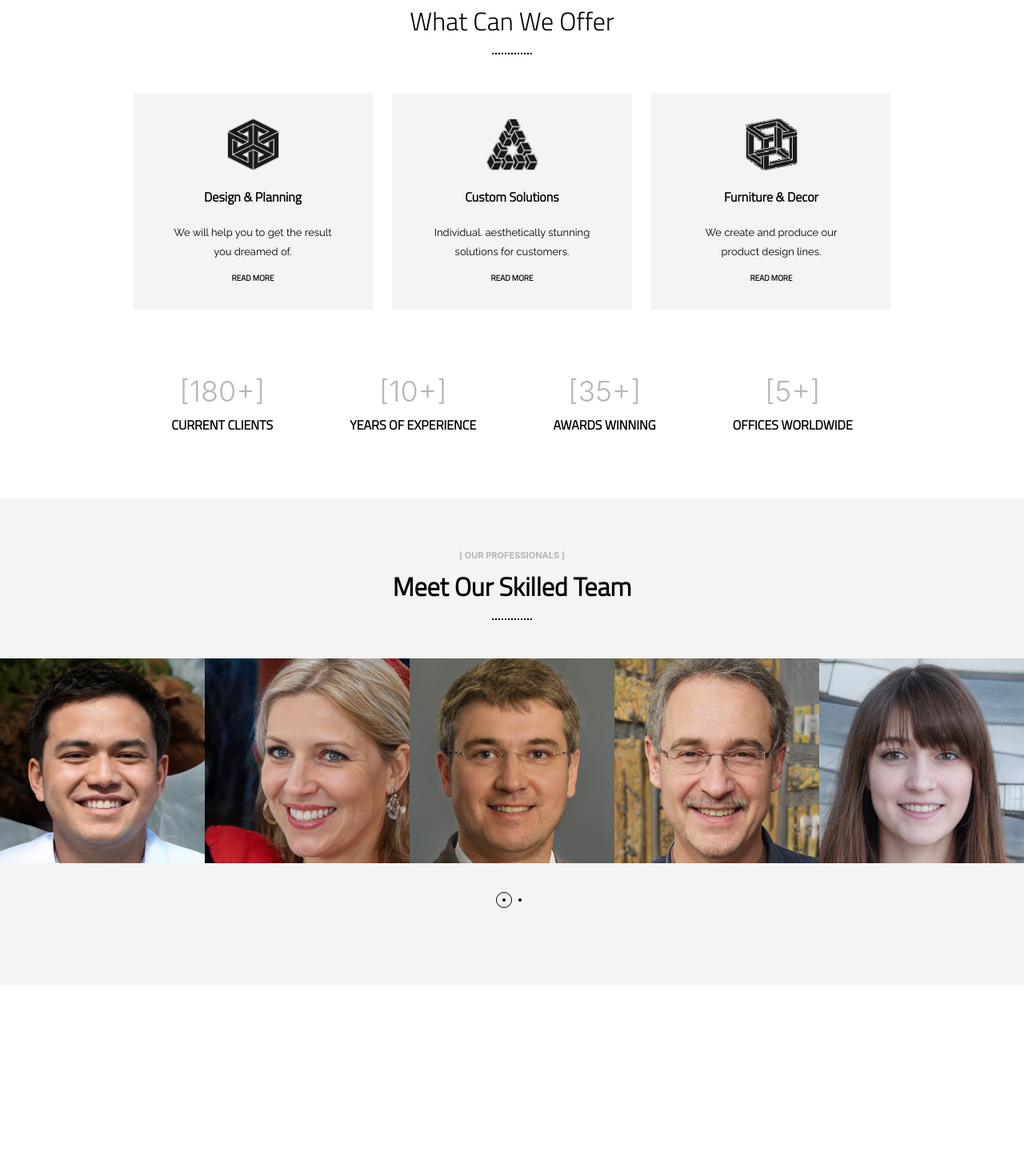
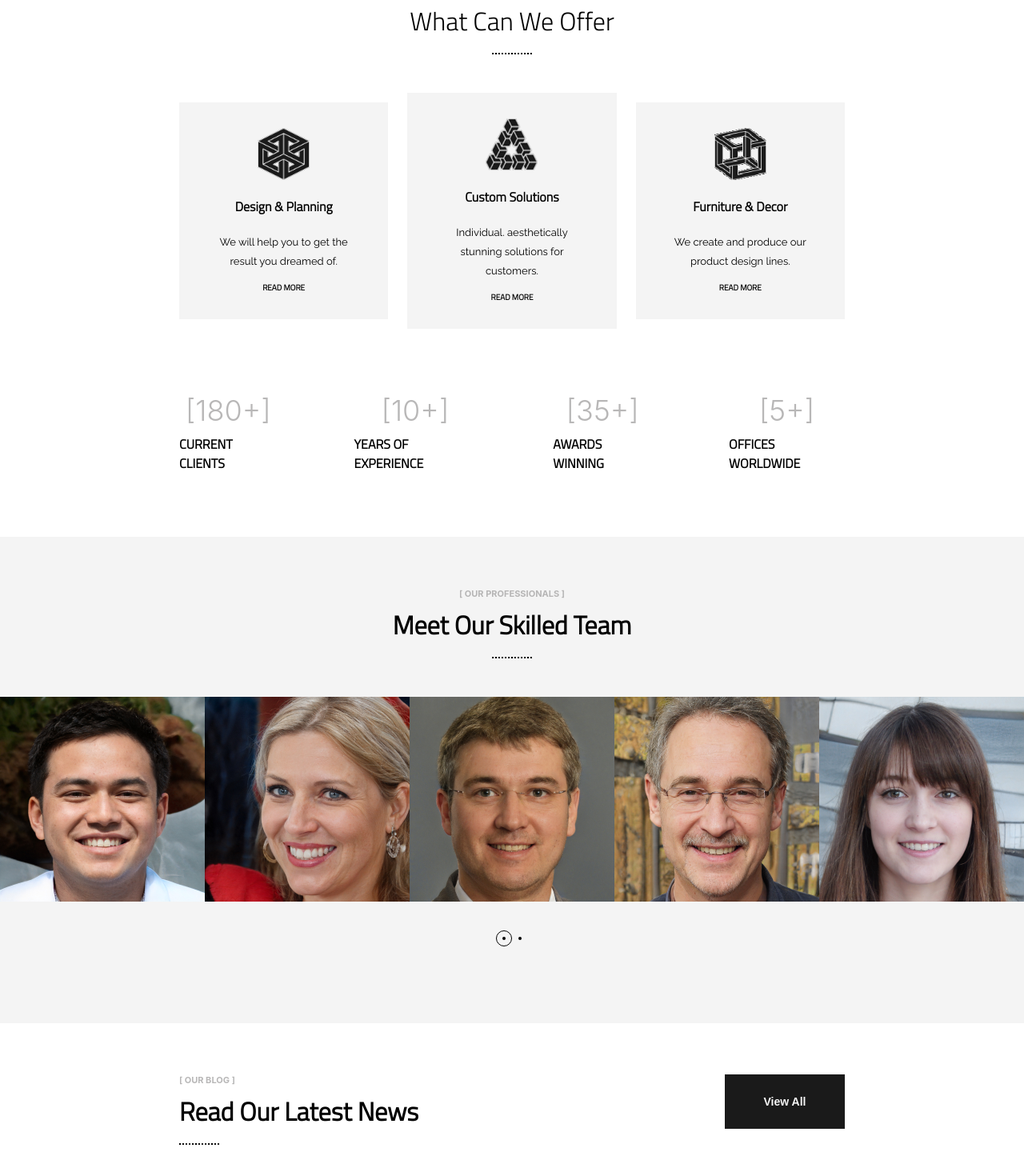
Before and after one commit to SharjeelSIqbal/headwire-assessment, a React (Create React App) app: page / in a window 1280 px wide. Shown: the part 1108-2578 px from the top of the page at 80% size. Before the commit the page ends 2339 px from the top, so only its background shows below. Built offline with nearby package versions, Linux system fonts and the light colour scheme; a web font is replaced by a local one.

Commit message:
set up building blocks for the block section with components and styles

```diff
--- a/src/App.jsx
+++ b/src/App.jsx
@@ -1,4 +1,4 @@
-import {  Founder, About, HeaderSection, MeetOurTeam } from './components'
+import {  Founder, About, HeaderSection, MeetOurTeam, Blog } from './components'
 
 const App = () => (
   <>
@@ -6,6 +6,7 @@ const App = () => (
     <Founder />
     <About />
     <MeetOurTeam />
+    <Blog />
   </>
   )
 
--- a/src/components/about.jsx
+++ b/src/components/about.jsx
@@ -18,8 +18,8 @@ const AboutUs = () => {
   }]
 
   return (
-    <div id='#about-us' className='about-us-section'>
-      <div className='about-us-container column-center m-center'>
+    <div id='#about-us' className='ptb-4'>
+      <div className='w-container column-center m-center'>
         <div className='column-center'>
           <BracketHeading> OUR SERVICES </BracketHeading>
           <SectionSubHeading className='section-heading'>What Can We Offer</SectionSubHeading>
--- /dev/null
+++ b/src/components/blog.jsx
@@ -0,0 +1,24 @@
+import '../css/blog.css'
+import { BracketHeading, SectionSubHeading } from './layout'
+
+const Blog = () => (
+  <div className='ptb-4'>
+    <div id='blog' className='w-container column m-center'>
+      <div className="flex space-between">
+        <div className='column'>
+          <BracketHeading> OUR BLOG </BracketHeading>
+          <SectionSubHeading>Read Our Latest News</SectionSubHeading>
+          <div className='border-dotted' />
+        </div>
+        <button className='blog-button'>
+          View All
+        </button>
+      </div>
+      <div className="row-center">
+
+      </div>
+    </div>
+  </div>
+)
+
+export default Blog
--- /dev/null
+++ b/src/components/blog/blog-card-container.jsx
@@ -0,0 +1,6 @@
+const BlogCardContainer = () => (
+  <div className="row-center w-100">
+
+  </div>
+)
+export default BlogCardContainer
--- /dev/null
+++ b/src/components/blog/index.js
@@ -0,0 +1,7 @@
+import { default as BlogCardContainer } from './blog-card-container'
+import { default as BlogCard } from './blog-card'
+
+export {
+  BlogCard,
+  BlogCardContainer
+}
--- a/src/components/index.js
+++ b/src/components/index.js
@@ -2,9 +2,12 @@ import { default as HeaderSection } from './header-section'
 import { default as Founder } from './founder'
 import { default as About } from './about'
 import { default as MeetOurTeam } from './meet-our-team'
+import { default as Blog } from './blog'
+
 
 export {
   About,
+  Blog,
   Founder,
   HeaderSection,
   MeetOurTeam
--- a/src/css/about-us.css
+++ b/src/css/about-us.css
@@ -1,11 +1,3 @@
-.about-us-card-container {
-  max-width: 75%;
-}
-
-.about-us-section {
-  margin: 4rem 0;
-}
-
 .icon-100 {
   width: 65px;
   height: 65px;
@@ -13,7 +5,6 @@
 
 .about-us-card {
   background-color: #F4F4F4;
-  width: 300px;
 }
 
 .about-card-context {
--- /dev/null
+++ b/src/css/blog.css
@@ -0,0 +1,14 @@
+.blog-section {
+
+
+}
+
+
+.blog-button {
+  height: 4.25rem;
+  width: 150px;
+  font-size: 14px;
+  font-weight: bold;
+  background-color: #1A1A1A;
+  color: whitesmoke;
+}
--- a/src/css/layout.css
+++ b/src/css/layout.css
@@ -95,6 +95,10 @@
 
 .mtb-2{
   margin: 2rem 0;
+}
+
+.ptb-4 {
+  padding: 4rem 0;
 }
 
 
@@ -213,6 +217,10 @@ width: 25%;
   width: 100%
 }
 
+.w-container {
+   max-width: 65%;
+}
+
 
 /* Shapes and Icons */
 
```
Also changed, not shown: src/components/blog/blog-card.jsx (added, +12 -0 lines).
